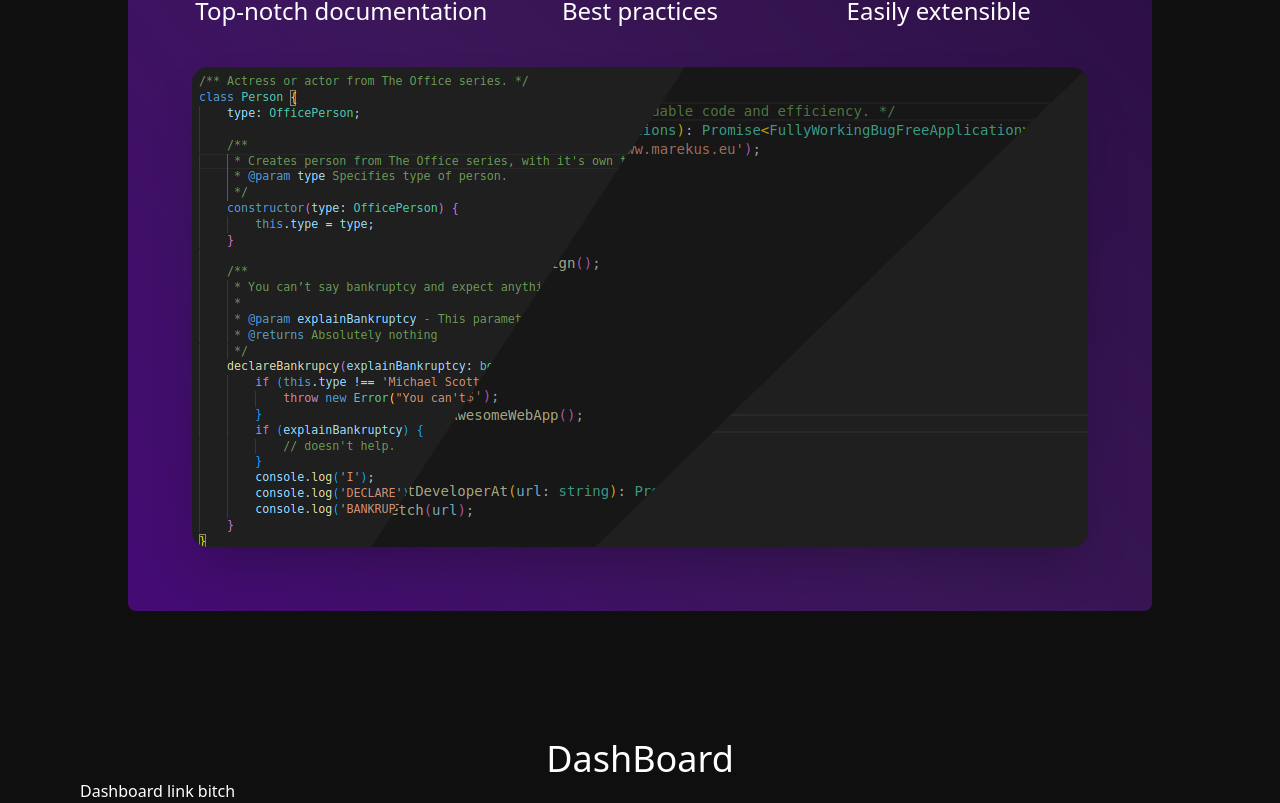
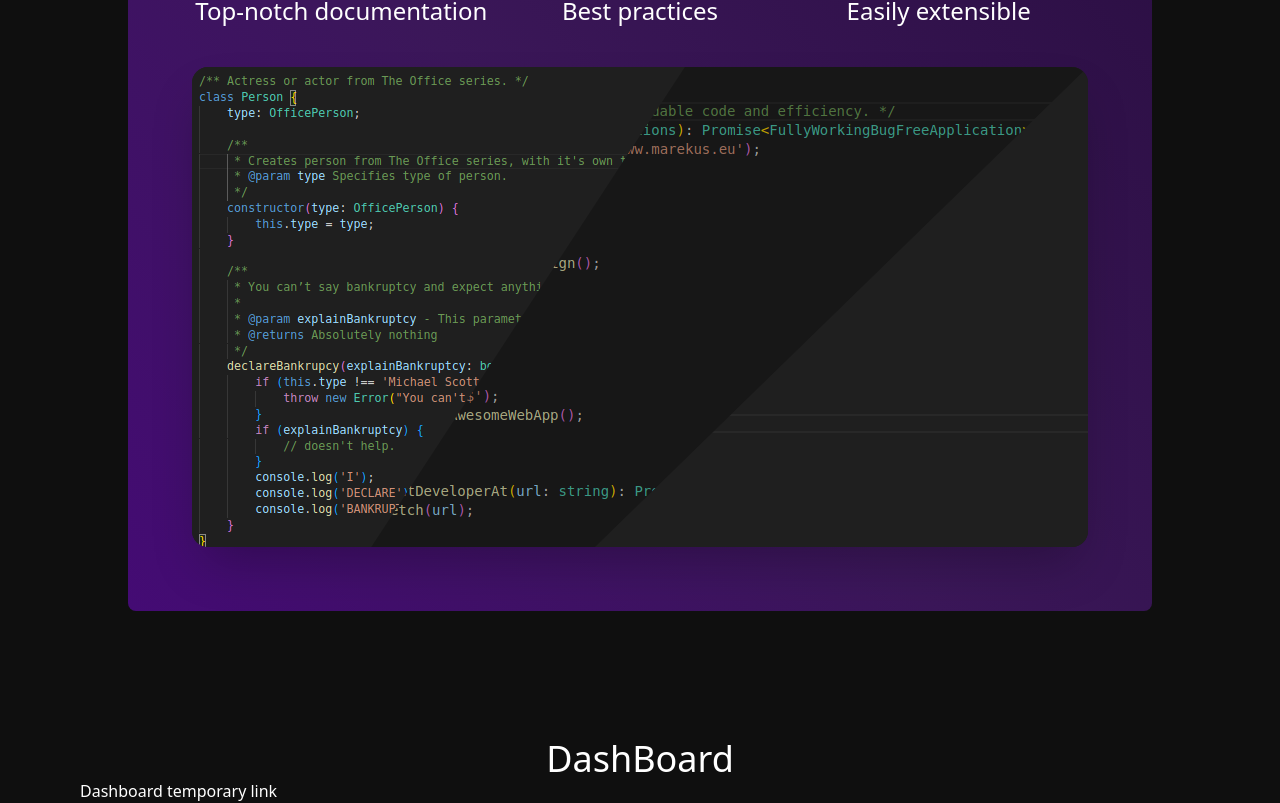
Before and after one commit to Makakusnik/FLP, a SvelteKit app: page / in a window 1280 px wide. Shown: the part 1543-2346 px from the top of the page. Built offline with nearby package versions, Linux system fonts and the light colour scheme.

Commit message:
refactor: remove/fix redundant stuff

```diff
--- a/src/routes/(main)/DashboardSection.svelte
+++ b/src/routes/(main)/DashboardSection.svelte
@@ -7,5 +7,5 @@
 	<div class="flex flex-col h-full items-center">
 		<SectionHeadingBig>DashBoard</SectionHeadingBig>
 	</div>
-	<a href="/dashboard">Dashboard link bitch</a>
+	<a href="/dashboard">Dashboard temporary link </a>
 </SectionContentWrapper>
--- a/src/routes/dashboard/(navigation)/(Sidebar)/Sidebar.svelte
+++ b/src/routes/dashboard/(navigation)/(Sidebar)/Sidebar.svelte
@@ -23,7 +23,7 @@
 	class:active={$dashboardState.isMenuOpen}
 	on:mouseleave={handleBlur}
 	on:focus>
-	<ul>
+	<ul class="w-full">
 		<slot />
 	</ul>
 </nav>
--- a/src/routes/dashboard/+page.server.ts
+++ b/src/routes/dashboard/+page.server.ts
@@ -1,7 +1,7 @@
 import type { ServerCurrencyData } from '$lib/common/widgets/CurrencyWidget/CurrencyWidgetTypes';
 import { codePairs, twoLetterCodes } from '$lib/constants/flags';
 
-function generateRandomNumbersArray(number: number, str: string) {
+function generateRandomNumbersArray(number: number) {
 	const length = 9;
 	const randomNumbersArray = [];
 
@@ -18,10 +18,6 @@ function generateRandomNumbersArray(number: number, str: string) {
 			continue;
 		}
 
-		if (str === 'Cz') {
-			console.log('\n', str);
-			console.log(numberToRandomize);
-		}
 		randomNumbersArray.push(Number(numberToRandomize.toFixed(2)));
 	}
 
@@ -33,8 +29,7 @@ export const load = () => {
 	for (let i = 0; i < 9; i++) {
 		const flagCode = twoLetterCodes[i];
 		const generatedData = generateRandomNumbersArray(
-			[85.66, 89.69, 9.95, 0.89, 1, 21.4, 0.78, 0.86, 3.98][i],
-			flagCode
+			[85.66, 89.69, 9.95, 0.89, 1, 21.4, 0.78, 0.86, 3.98][i]
 		);
 		const currencyCode = codePairs[flagCode];
 		currencyData.push({
```
Also changed, not shown: 1 other file (tests, documents, lock files or other folders).
